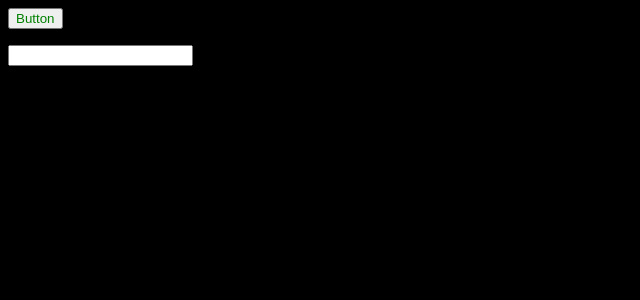
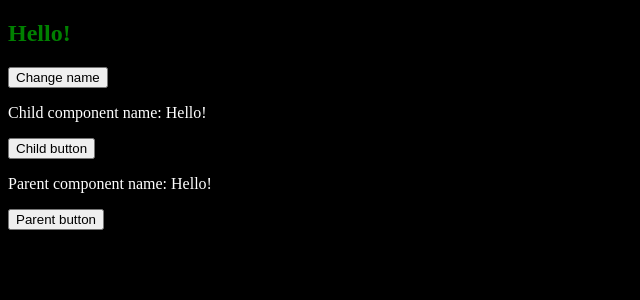
Before and after one commit to artemsavchenko963/AngularLearning, an Angular app: page / in a window 1280 px wide. Shown: the top 300 px of the page, without its empty margins (0-640 px from the left). Built offline with nearby package versions, Linux system fonts and the light colour scheme.

Commit message:
Child/parent components

```diff
--- a/src/app/app.html
+++ b/src/app/app.html
@@ -1,4 +1,11 @@
-<button [style.color]="color" (click)="this.color = 'yellow'">Button</button>
+<!-- <button [style.color]="color" (click)="this.color = 'yellow'">Button</button>
 <p [style.color]="color" (click)="this.color = 'yellow'"></p>
 
-<input type="text" (input)='checkCurrentValue($event)' (keydown.shift)="this.color = 'pink'">
+<input type="text" (input)='checkCurrentValue($event)' (keydown.shift)="this.color = 'pink'"> -->
+
+<!-- <app-child [childColor]="color" [name]="name" (nameChange)="setNewName($event)"></app-child> -->
+<app-child [childColor]="color" [(name)]="parentName"></app-child>
+
+<p>Parent component name: {{ parentName }}</p>
+
+<button (click)="setNewName('name changet thanks parent')">Parent button</button>
--- a/src/app/app.ts
+++ b/src/app/app.ts
@@ -1,20 +1,25 @@
-import { CommonModule, JsonPipe, UpperCasePipe } from '@angular/common';
-import { ChangeDetectorRef, Component, signal } from '@angular/core';
+import { Component } from '@angular/core';
 import { RouterOutlet } from '@angular/router';
-import { CutTextPipe } from './pipes/cut-text-pipe';
-import { SortDataPipe } from './pipes/sort-data-pipe';
+import { Child } from './components/child/child';
+
 
 @Component({
   selector: 'app-root',
   standalone: true,
-  imports: [RouterOutlet],
+  imports: [RouterOutlet, Child],
   templateUrl: './app.html',
   styleUrl: './app.scss'
 })
 export class App {
-  color = 'green';
+color = 'green';
+parentName: string = 'Hello!';
+
   checkCurrentValue(event: Event) {
     const target = event.target as HTMLInputElement;
     console.log('e', target.value);
   }
+
+  setNewName(newName: string) {
+    this.parentName = newName;
+  }
 }
--- /dev/null
+++ b/src/app/components/child/child.html
@@ -0,0 +1,8 @@
+<h2 [style.color]="childColor">{{ name }}</h2>
+
+<button (click)="changeName()">Change name</button>
+
+
+<p>Child component name: {{ name }}</p>
+
+<button (click)="changeName()">Child button</button>
--- /dev/null
+++ b/src/app/components/child/child.ts
@@ -0,0 +1,18 @@
+import { Component, Input, Output } from '@angular/core';
+import { EventEmitter } from '@angular/core';
+
+@Component({
+  selector: 'app-child',
+  templateUrl: './child.html',
+  styleUrl: './child.scss',
+})
+export class Child {
+  @Input('childColor') childColor!: string;
+  @Input() name!: string;
+
+    @Output() nameChange = new EventEmitter<string>();
+    changeName() {
+      this.nameChange.emit('Name specified in the child component');
+    }
+
+}
```
Also changed, not shown: src/app/components/child/child.scss (added), 1 other file (tests, documents, lock files or other folders).
